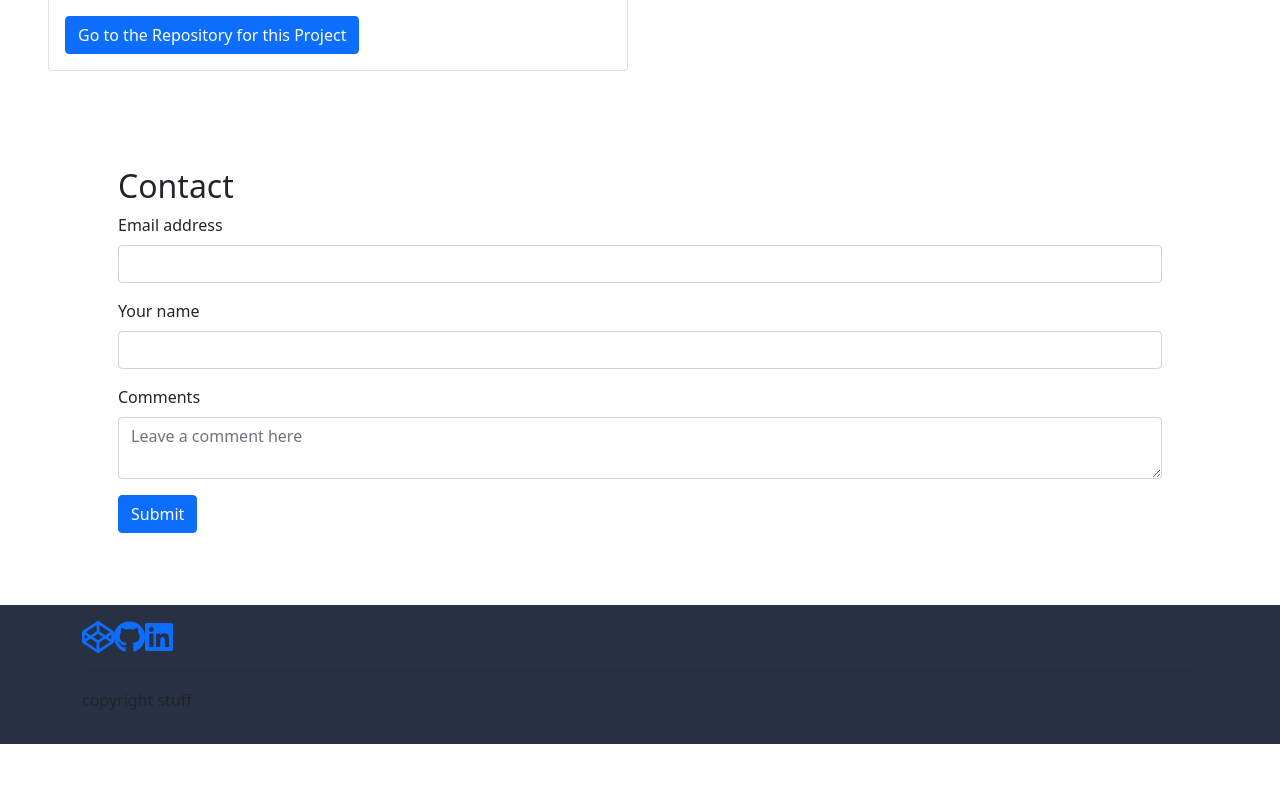
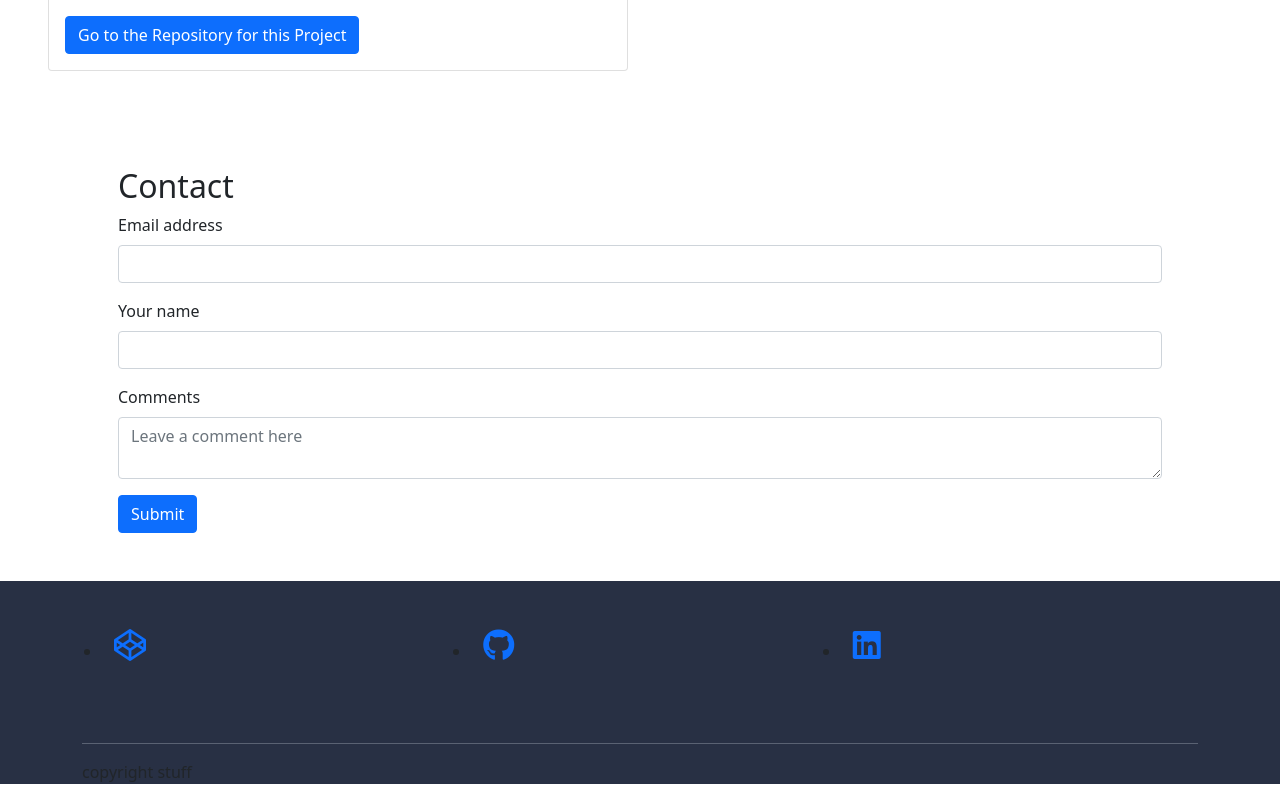
Before and after one commit to benaitcheson/portfolio-react, a React (Create React App) app: page / in a window 1280 px wide. Shown: the part 1323-2123 px from the top of the page. Before the commit the page ends 2091 px from the top, so only its background shows below. Built offline with nearby package versions, Linux system fonts and the light colour scheme.

Commit message:
adding flexbox to the logos in the footer

```diff
--- a/src/components/Footer.js
+++ b/src/components/Footer.js
@@ -4,15 +4,23 @@ import React from 'react';
 const Footer = () => {
     return (
         <footer className="footer">
-            <div className="container">
-                <div className="py-3 my-4">
-                    <div className="col">
-                        <a href="https://codepen.io/benaitcheson"><i className="fab fa-codepen fa-2x"></i></a>
-                        <a href="https://github.com/benaitcheson"><i className="fab fa-github fa-2x"></i></a>
-                        <a href="https://www.linkedin.com/in/ben-aitcheson-75963b84/"><i className="fab fa-linkedin fa-2x"></i></a>
+            <div className="">
+                <div className="container">
+                    <div className="py-5" id="footerContents">
+                        <ul className="row">
+                            <li className="col">
+                                <a href="https://codepen.io/benaitcheson"><i className="fab fa-codepen fa-2x"></i></a>
+                            </li>
+                            <li className="col">
+                                <a href="https://github.com/benaitcheson"><i className="fab fa-github fa-2x"></i></a>
+                            </li>
+                            <li className="col">
+                                <a href="https://www.linkedin.com/in/ben-aitcheson-75963b84/"><i className="fab fa-linkedin fa-2x"></i></a>
+                            </li>
+                        </ul>
                     </div>
 
-                    <hr></hr>
+                    <hr className="white"></hr>
                     <p>copyright stuff</p>
                 </div>
             </div>
--- a/src/style.css
+++ b/src/style.css
@@ -14,6 +14,10 @@
   background-color: #283044;
 }
 
+.white {
+  color: aliceblue;
+}
+
 /* Colour Pallette */
 
 /* #283044 - Black
```
